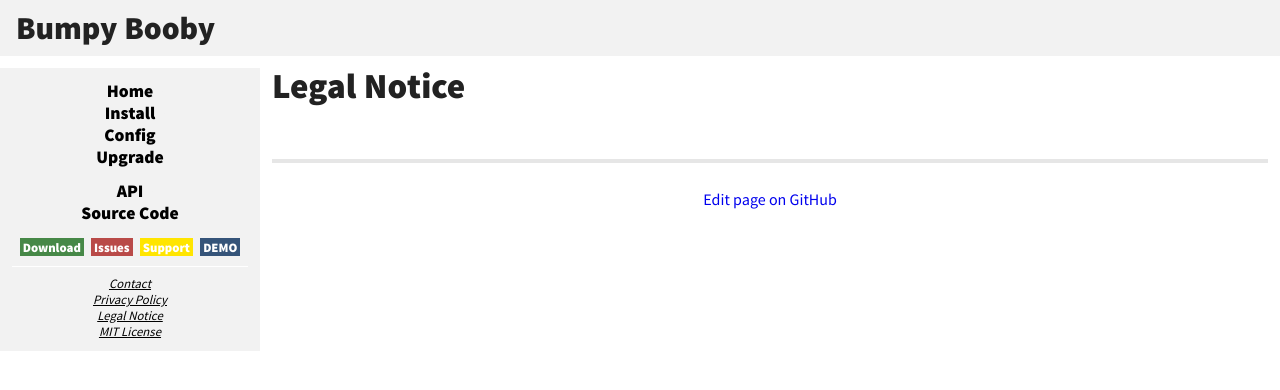
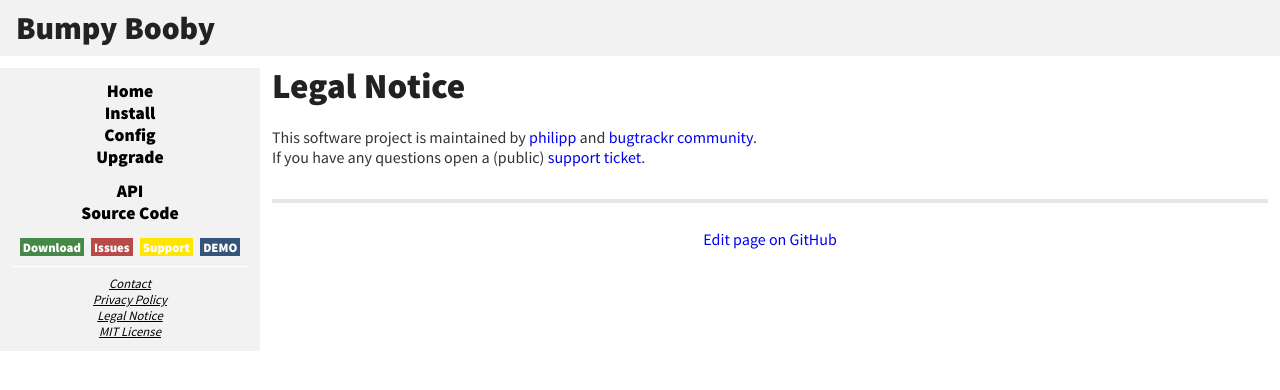
Before and after one commit to bugtrackr/bugtrackr.github.io, a Jekyll site: the page built from pages/legal.md, in a window 1280 px wide. Shown: the top 390 px of the page. Built offline with Jekyll 4.4.1, drawn with Linux system fonts in a browser that asks for light colours.

Commit message:
Update legal.md

```diff
--- a/pages/legal.md
+++ b/pages/legal.md
@@ -9,3 +9,7 @@ layout: default
 permalink: /legal/index.html
 gh-file: /pages/legal.md
 ---
+
+This software project is maintained by [philipp](https://github.com/philipp-r) and [bugtrackr community](https://github.com/bugtrackr).
+
+If you have any questions open a (public) [support ticket](https://bb.bugtrackr.eu/index.php?project=support&page=issues).
```
